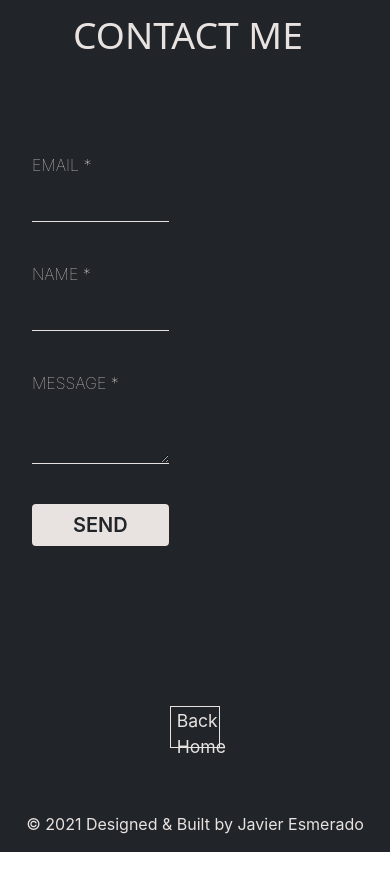
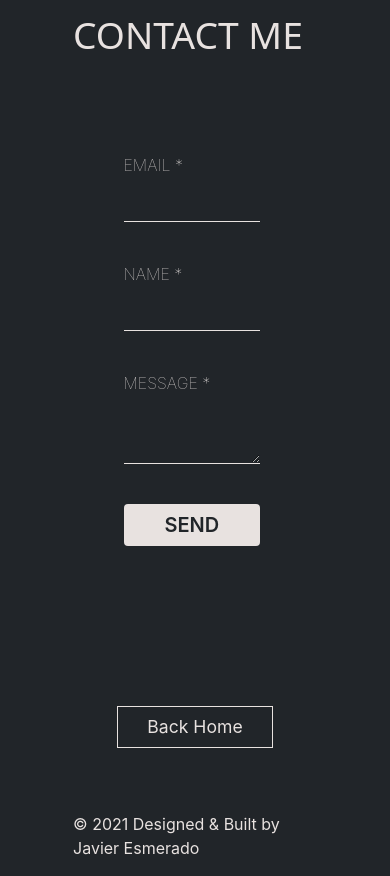
Before and after one commit to esmerado/EsmeDev, a plain HTML site: page index.html in a window 390 px wide. Shown: the part 4100-4976 px from the top of the page. Before the commit the page ends 4952 px from the top, so only its background shows below. Drawn offline with nearby package versions, Linux system fonts and the light colour scheme.

Commit message:
Bug last button fixed. All OK

```diff
--- a/css/mq400.css
+++ b/css/mq400.css
@@ -24,4 +24,7 @@
             padding: 0.3em;
             width: 12.5;
         }
+        .ft-last button {
+            width: 40vw;
+        }
     }
--- a/index.html
+++ b/index.html
@@ -285,7 +285,7 @@
                 <div class="col-lg-5 offset-xl-5 col-lg-5 offset-lg-5 col-sm-5 offset-sm-4 col-md-7 offset-md-4 col-sm-8 offset-sm-2 offset-2">
                     <h4 class="display-3">CONTACT ME</h4>
                 </div>
-                <div class="col-xl-8 offset-xl-4 col-lg-8 offset-lg-4 col-md-8 offset-md-4 col-lg-8 offset-sm-4">
+                <div class="col-xl-8 offset-xl-4 col-lg-8 offset-lg-4 col-md-8 offset-md-4 col-lg-8 offset-sm-4 col-8 offset-3">
                     <form action="https://formspree.io/f/xbjqkklj" method="POST">
 
                         <label for=" ">EMAIL *
@@ -313,7 +313,7 @@
                     </form>
                 </div>
 
-                <div class="col-xl-7 offset-xl-3 ft-last">
+                <div class="col-xl-7 offset-xl-3 col-8 offset-2 ft-last">
                     <button type="submit"><a href="#header">Back Home</a></button>
                     <p>&copy; 2021 Designed & Built by Javier Esmerado</p>
                 </div>
```
